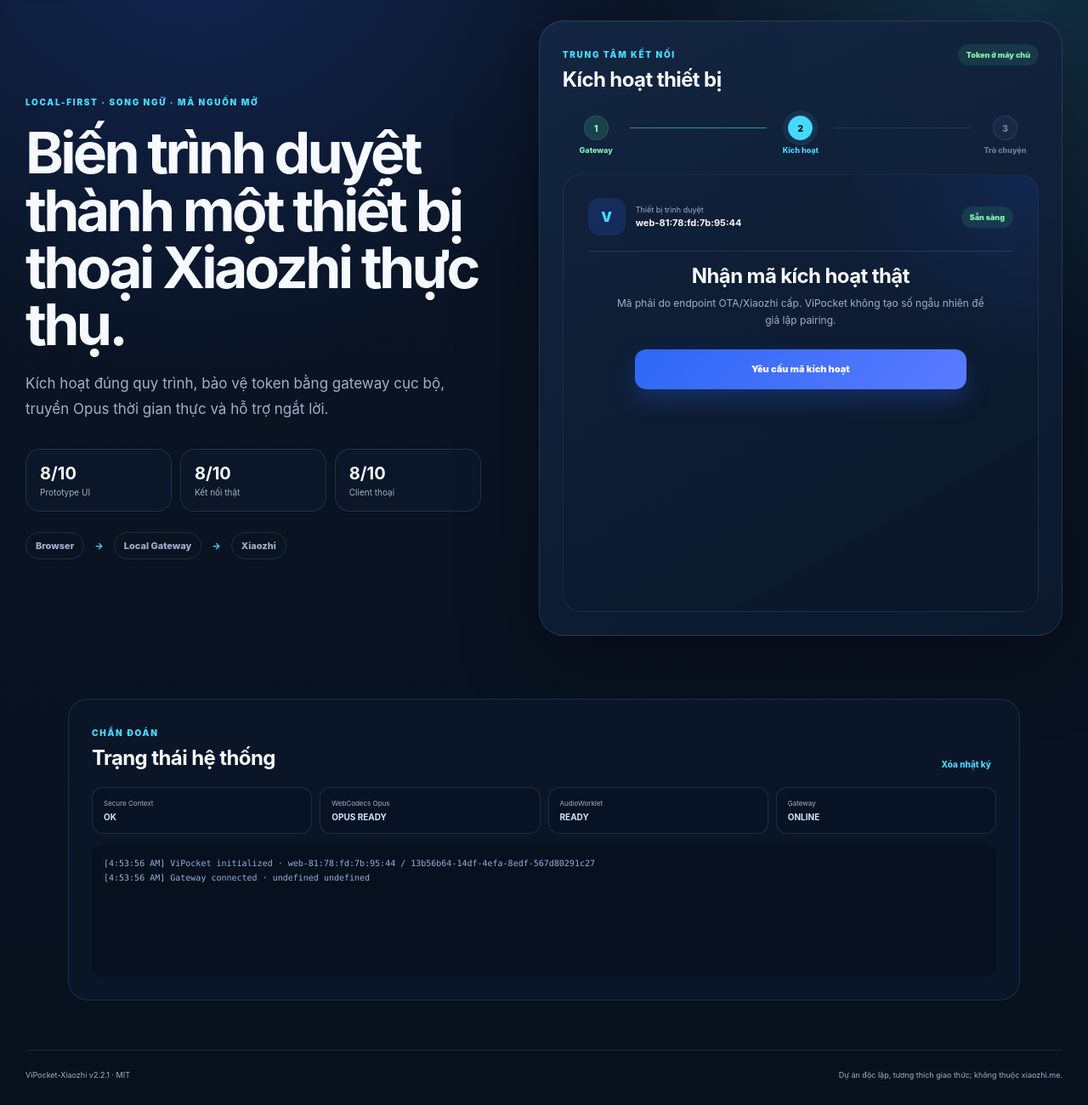
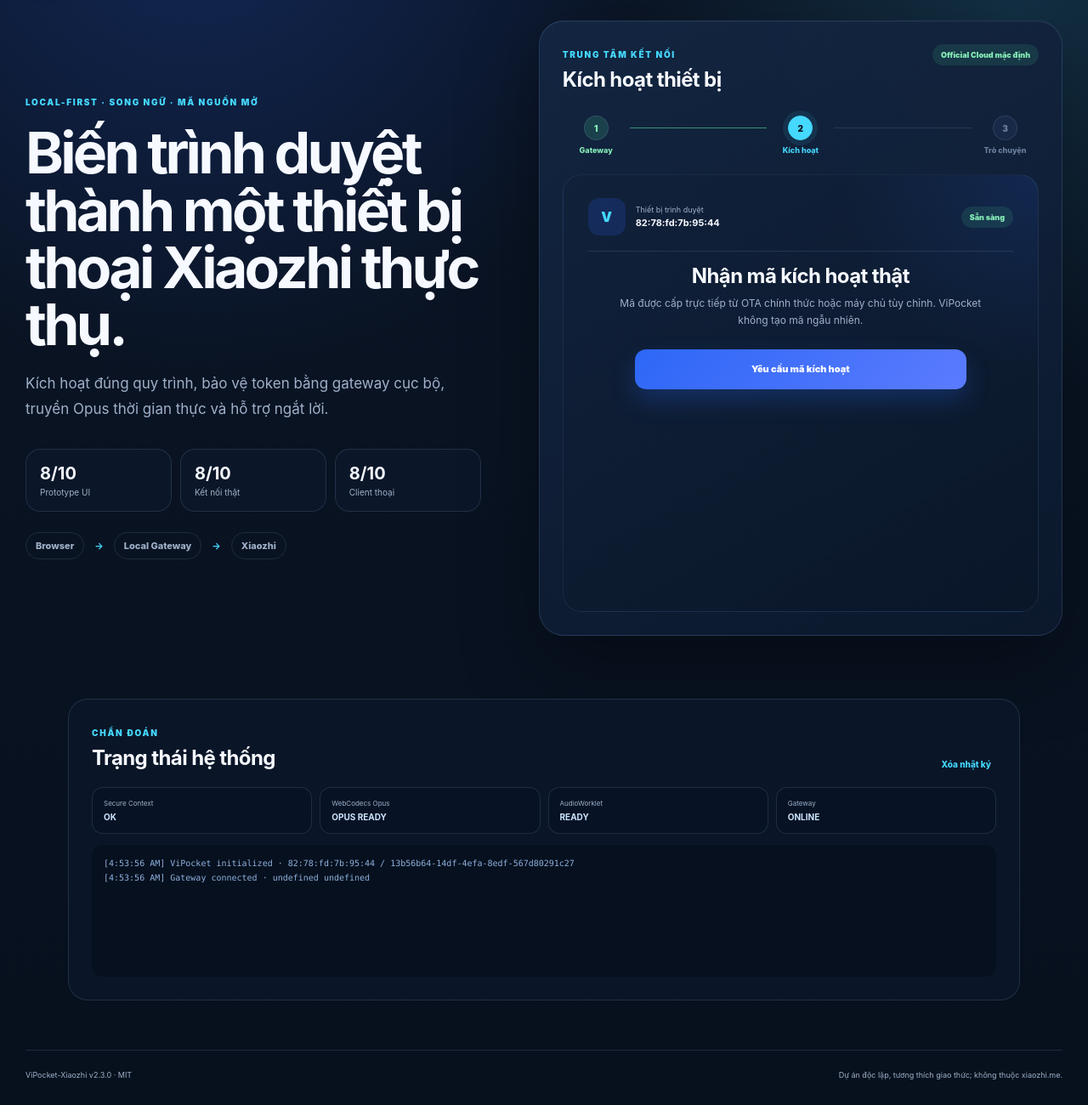
Before and after one commit to Base27-CVNSS/ViPocket-Xiaozhi, a website built with Vite: page apps/web/index.html in a window 1280 px wide. Shown: the part 102-1402 px from the top of the page at 85% size. Built offline with nearby package versions, Linux system fonts and the light colour scheme; files whose address does not match are found by name.

Commit message:
feat(web): initialize same-origin gateway and official cloud identity before app boot

```diff
--- a/apps/web/index.html
+++ b/apps/web/index.html
@@ -42,7 +42,7 @@
             <span class="section-label" data-i18n="console.label">TRUNG TÂM KẾT NỐI</span>
             <h2 id="stageTitle" data-i18n="stage.setup.title">Thiết lập gateway</h2>
           </div>
-          <span class="secure-chip" data-i18n="console.secure">Token ở máy chủ</span>
+          <span class="secure-chip">Official Cloud mặc định</span>
         </div>
 
         <nav class="steps" aria-label="Setup progress">
@@ -56,7 +56,7 @@
         <div class="stage" id="setupStage">
           <div class="mascot" aria-hidden="true"><span>•ᴗ•</span></div>
           <h3 data-i18n="setup.heading">Kết nối gateway an toàn</h3>
-          <p data-i18n="setup.description">Gateway giữ token Xiaozhi ở phía máy chủ và chuyển tiếp WebSocket với đúng header Device-Id, Client-Id.</p>
+          <p>Gateway cục bộ tự dùng OTA chính thức của dự án Xiaozhi. Token WebSocket không bao giờ được lưu trong trình duyệt.</p>
           <label class="field">
             <span data-i18n="setup.gatewayUrl">Địa chỉ gateway</span>
             <input id="gatewayUrl" value="http://127.0.0.1:8787" inputmode="url" autocomplete="url" />
@@ -79,7 +79,7 @@
             <span class="badge" id="activationState" data-i18n="activate.ready">Sẵn sàng</span>
           </div>
           <h3 data-i18n="activate.heading">Nhận mã kích hoạt thật</h3>
-          <p data-i18n="activate.description">Mã phải do endpoint OTA/Xiaozhi cấp. ViPocket không tạo số ngẫu nhiên để giả lập pairing.</p>
+          <p>Mã được cấp trực tiếp từ OTA chính thức hoặc máy chủ tùy chỉnh. ViPocket không tạo mã ngẫu nhiên.</p>
           <button class="primary-button" id="requestCodeButton" type="button" data-i18n="activate.request">Yêu cầu mã kích hoạt</button>
           <div class="activation-card hidden" id="activationCard">
             <span data-i18n="activate.codeLabel">MÃ XÁC MINH THIẾT BỊ</span>
@@ -131,7 +131,7 @@
     </section>
 
     <footer>
-      <span>ViPocket-Xiaozhi v2.2.1 · MIT</span>
+      <span>ViPocket-Xiaozhi v2.3.0 · MIT</span>
       <span data-i18n="footer.note">Dự án độc lập, tương thích giao thức; không thuộc xiaozhi.me.</span>
     </footer>
   </div>
@@ -146,6 +146,7 @@
     </form>
   </dialog>
 
+  <script type="module" src="/src/bootstrap.js"></script>
   <script type="module" src="/src/main.js"></script>
   <script type="module">
     window.addEventListener('load', () => {
```
